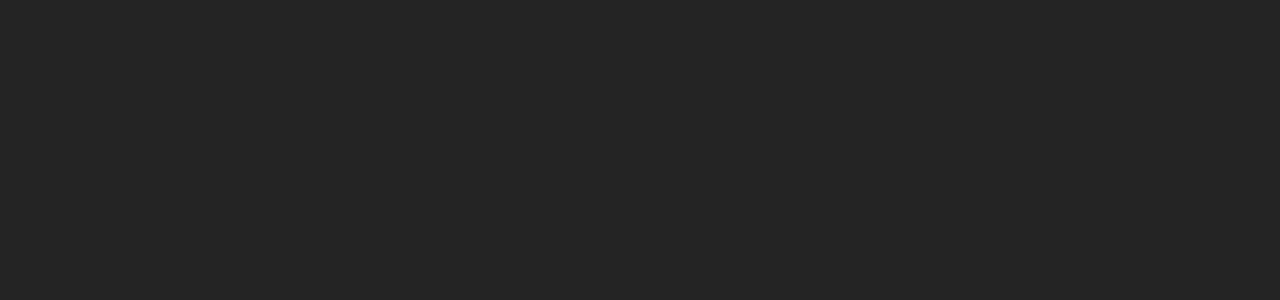
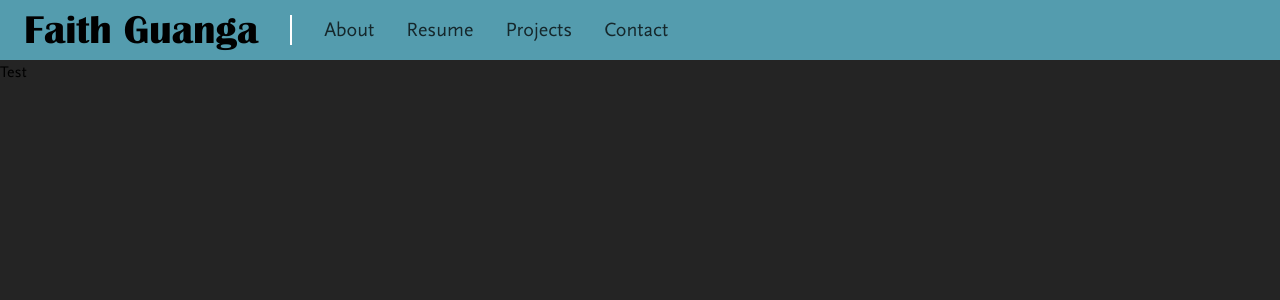
Before and after one commit to MaybeFreak/FaithGuanga-PortFolio, a React (Vite) app: page /resume in a window 1280 px wide. Before the commit this address had no page. Shown: the top 300 px of the page. Built offline with nearby package versions, Linux system fonts and the light colour scheme.

Commit message:
added transition to new layout

```diff
--- a/src/components/Main/Main.jsx
+++ b/src/components/Main/Main.jsx
@@ -56,6 +56,21 @@ const Main = ({ children }) => {
     }
   };
 
+  const changeLayout = (to) => {
+    const transitionTl = new gsap.timeline();
+
+    transitionTl.to("nav", { opacity: 0 });
+    transitionTl.to("#MainContent", { opacity: 0 }), "<-=0.5";
+    transitionTl.to("#Name", { opacity: 0 });
+    transitionTl.to("#MainBackgroundBlue", {
+      clipPath: "polygon(100% 0%, 100% 100%, 100% 100%, 0% 100%, 0% 0%)",
+      ease: "power3.in",
+    });
+    transitionTl.call(() => {
+      navigate(to);
+    });
+  };
+
   return (
     <main>
       <div id="MainBackgroundRose" />
@@ -75,8 +90,8 @@ const Main = ({ children }) => {
             >
               About
             </button>
-            <button onClick={() => changeContent("/resume")}>Resume</button>
-            <button onClick={() => changeContent("/projects")}>Projects</button>
+            <button onClick={() => changeLayout("/resume")}>Resume</button>
+            <button onClick={() => changeLayout("/projects")}>Projects</button>
             <button
               className={
                 window.location.pathname === "/contact" ? "currentLocation" : ""
--- a/src/components/header/Header.css
+++ b/src/components/header/Header.css
@@ -12,7 +12,7 @@ header {
   font-size: 1.25rem;
 
   background: var(--color-blue);
-  border-bottom: solid 5px var(--color-rose);
+  /* border-bottom: solid 5px var(--color-rose); */
 }
 
 header nav {
@@ -23,3 +23,29 @@ header nav {
   padding-left: 2rem;
   border-left: 2px solid var(--color-white);
 }
+
+header nav p {
+  cursor: pointer;
+  opacity: 0.75;
+  transition: all 0.5s;
+}
+
+header nav p:hover {
+  opacity: 1;
+}
+
+header nav p.currentLocation {
+  opacity: 1;
+  color: var(--color-rose);
+}
+
+#TransitionElement {
+  position: fixed;
+  top: 0;
+  left: 0;
+  right: 0;
+  bottom: 0;
+
+  background: var(--color-blue);
+  clip-path: polygon(0 100%, 100% 100%, 100% 0, 0 0);
+}
--- a/src/components/header/Header.jsx
+++ b/src/components/header/Header.jsx
@@ -15,19 +15,33 @@ const Header = ({ children }) => {
       { y: "-100%", opacity: 0 },
       { y: 0, opacity: 1, ease: "power2.inOut", duration: 1 }
     );
+    headerTl.to(
+      "#TransitionElement",
+      {
+        clipPath: "polygon(0% 100%, 100% 100%, 100% 100%, 0% 100%)",
+        duration: 2,
+        ease: "power3.inOut",
+      },
+      "-=0.5"
+    );
   };
+
+  const changeContent = () => {};
+
+  const changeLayout = () => {};
 
   return (
     <>
       <header>
         <h1>Faith Guanga</h1>
         <nav>
-          <p>About</p>
-          <p>Resume</p>
-          <p>Projects</p>
-          <p>Contact</p>
+          <p onClick={() => changeLayout("/about")}>About</p>
+          <p onClick={() => changeContent("/resume")}>Resume</p>
+          <p onClick={() => changeContent("/projects")}>Projects</p>
+          <p onClick={() => changeLayout("/contact")}>Contact</p>
         </nav>
       </header>
+      <div id="TransitionElement"></div>
       {children}
     </>
   );
--- a/src/index.css
+++ b/src/index.css
@@ -47,13 +47,3 @@ h2,
 h2 {
   font-family: "Britannic-Bold";
 }
-
-#TransitionElement {
-  position: fixed;
-  top: 0;
-  left: 0;
-  right: 0;
-  bottom: 0;
-
-  background: var(--color-blue);
-}
--- a/src/main.jsx
+++ b/src/main.jsx
@@ -34,6 +34,14 @@ ReactDOM.createRoot(document.getElementById("root")).render(
           </Main>
         }
       />
+      <Route
+        path="resume"
+        element={
+          <Header>
+            <div>Test</div>
+          </Header>
+        }
+      />
     </Routes>
   </BrowserRouter>
 );
```
